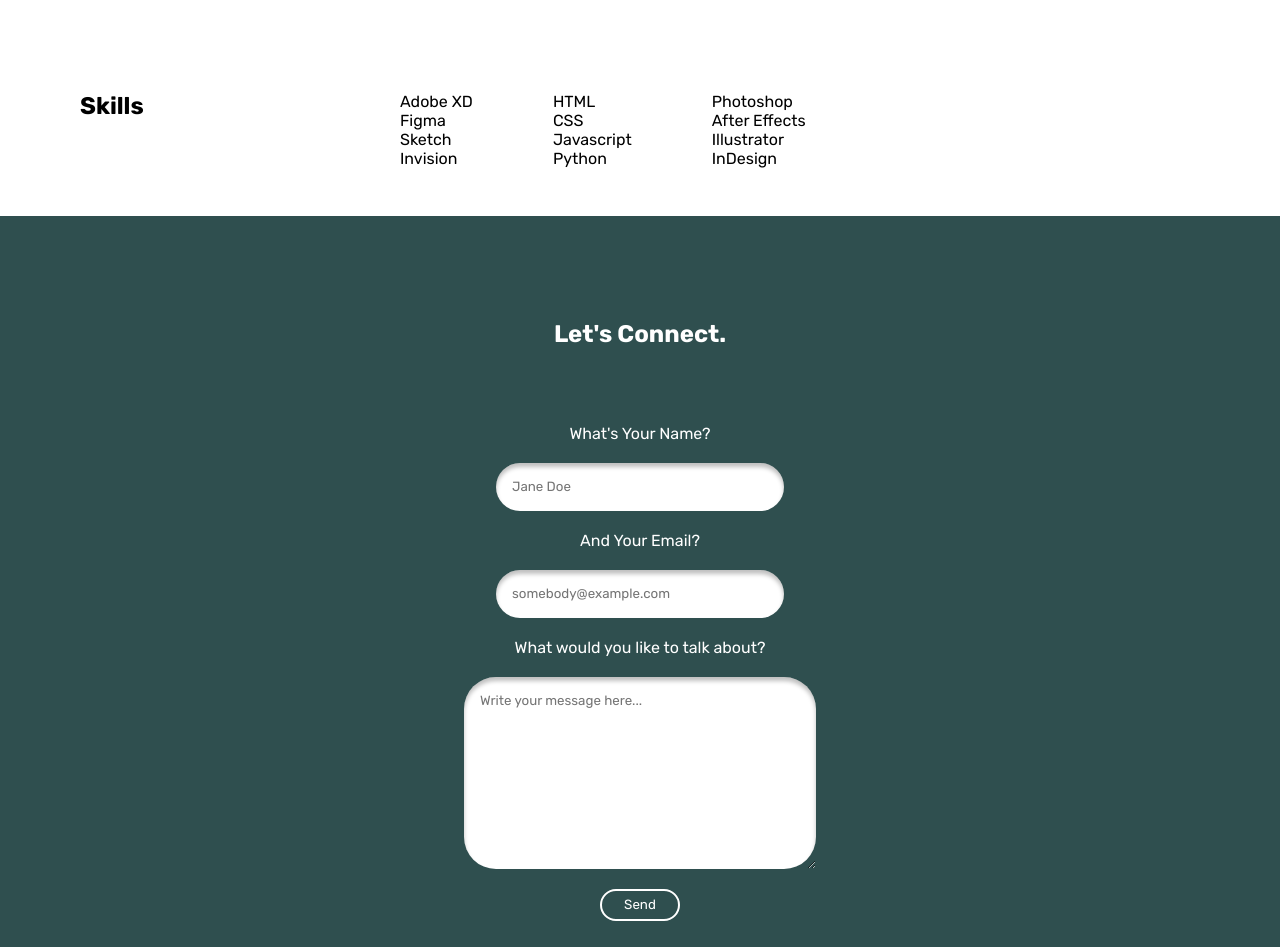
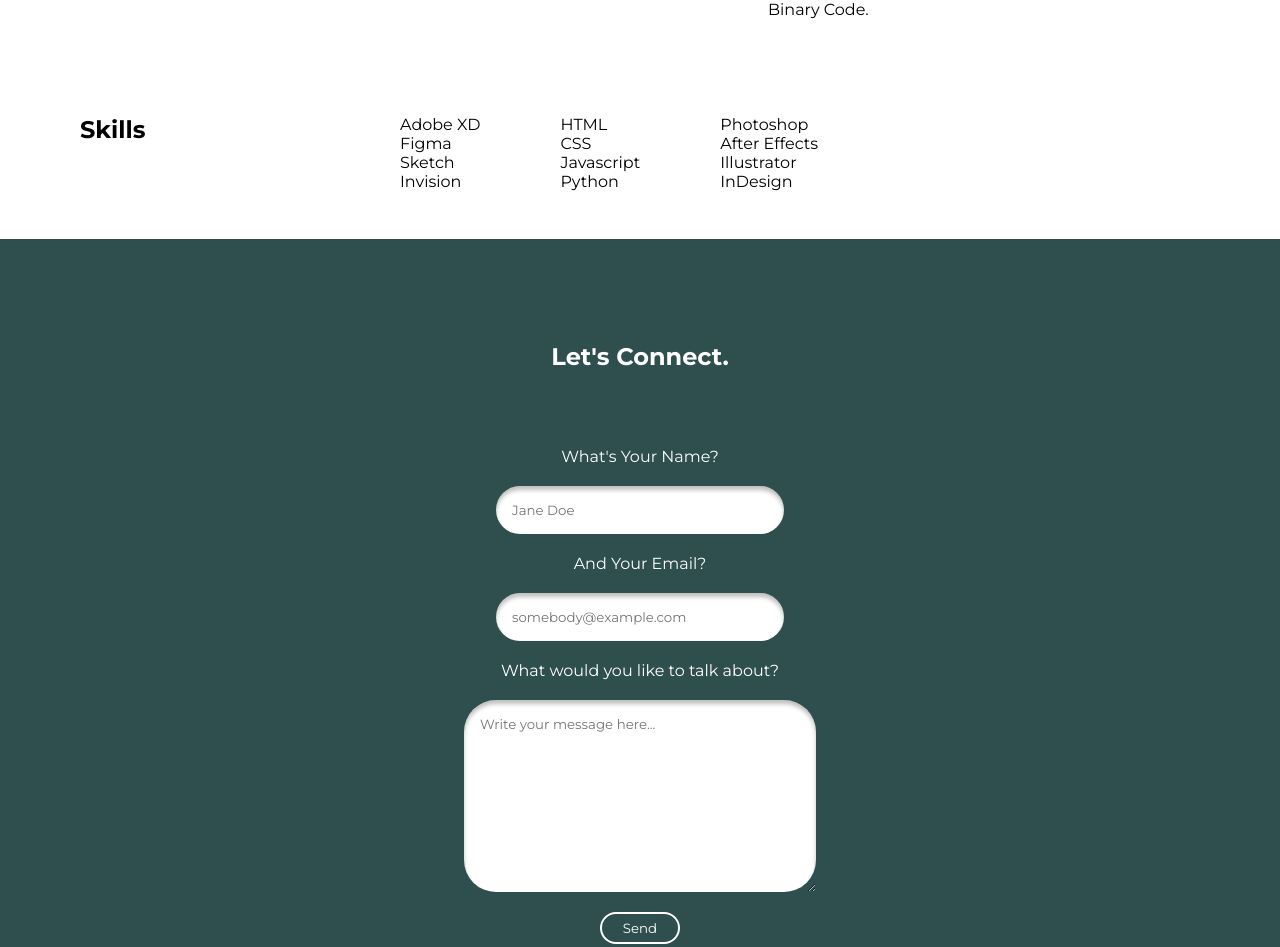
Before and after one commit to janinewhitley/janinewhitley.github.io, a plain HTML site: page index.html in a window 1280 px wide. Shown: the part 5578-6525 px from the top of the page. Drawn offline with Linux system fonts and the light colour scheme; some packages are replaced by stand-ins of ours; a script that the page names is missing.

Commit message:
Update style.css

```diff
--- a/style.css
+++ b/style.css
@@ -1,10 +1,11 @@
 @import url('https://fonts.googleapis.com/css2?family=Rubik:wght@300;400;500;600;700&display=swap');
+@import url('https://fonts.googleapis.com/css2?family=Montserrat:wght@100;200;300;400;500;600;700&display=swap');
 
 * {
     margin: 0;
     padding: 0;
     vertical-align: middle;
-    font-family: 'Rubik', sans-serif;
+    font-family: 'Montserrat', sans-serif;
     scroll-behavior: smooth;
     scroll-snap-type: y mandatory;
 }
```
